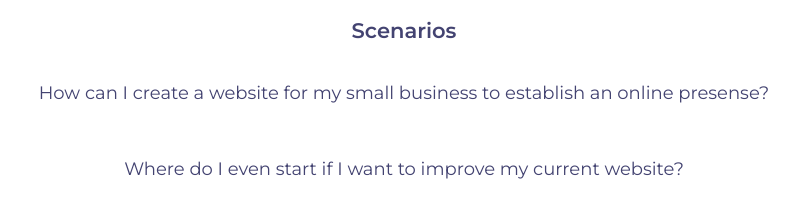
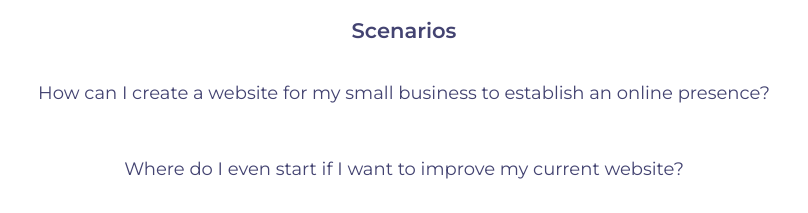
Before and after one commit to hwcall1102/wdd131, a plain HTML site: page project/siteplan.html in a window 1280 px wide. Shown: the part 764-977 px from the top of the page, 236-1044 px from the left. Drawn offline with Linux system fonts and the light colour scheme.

Commit message:
spellcheck

```diff
--- a/project/siteplan.html
+++ b/project/siteplan.html
@@ -26,7 +26,7 @@
       <p>The site is a small business site providing website development to small business owners. The site will be easy to interpret and provide a portfolio of my website work for examples.  The site will give future customers a way to contact me to begin the process of getting a bid and plan for their new website.</p>  <!-- change this -->
 
       <h3>Scenarios</h3>
-      <p>How can I create a website for my small business to establish an online presense?</p>
+      <p>How can I create a website for my small business to establish an online presence?</p>
       <p>Where do I even start if I want to improve my current website?</p>
       <p>Can I talk to a real person while developing my site?</p>
       <p>How can I get custom elements on my site that aren't offered in the DIY drag and drop sites?</p>
```
